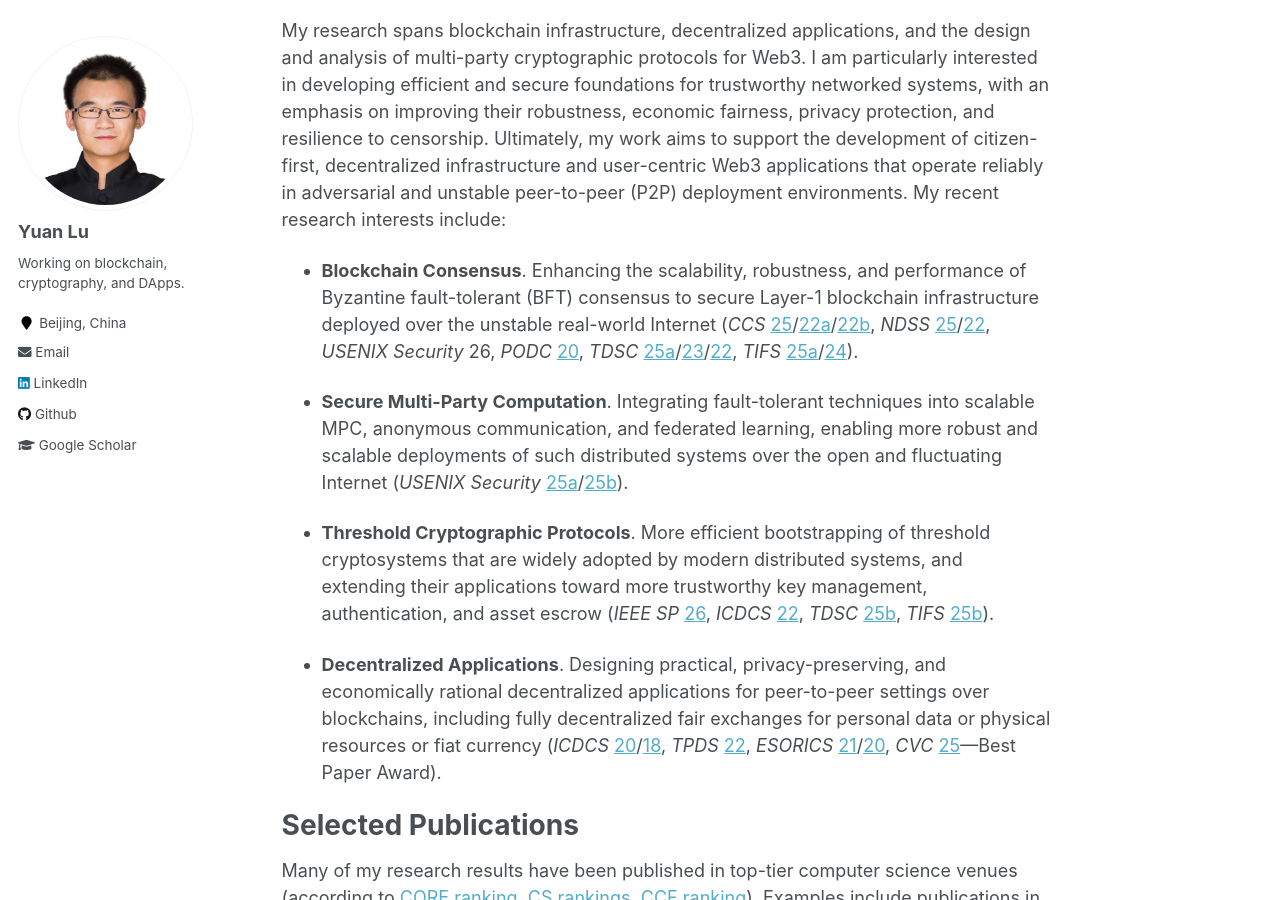
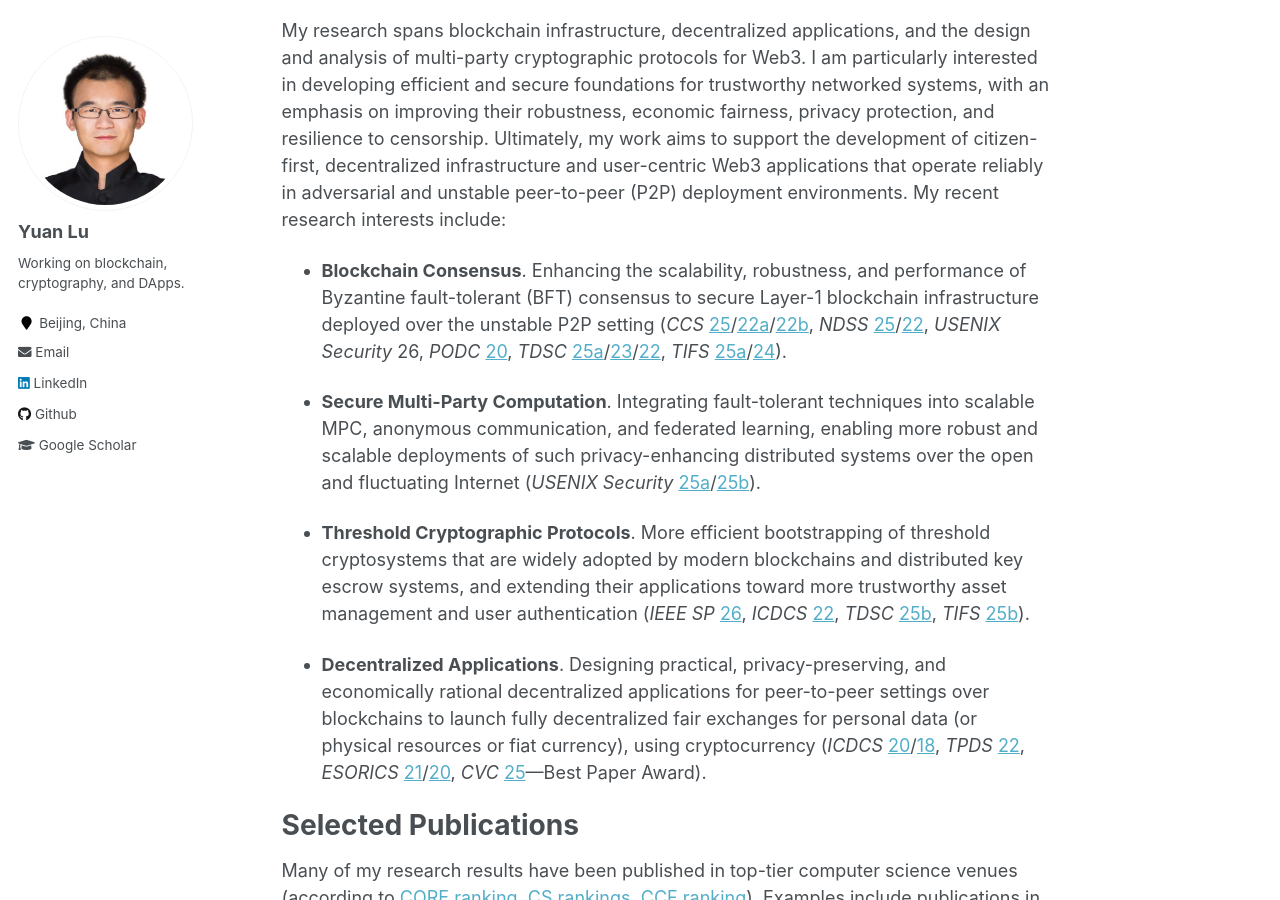
Before and after one commit to yylluu/yylluu.github.io, a Jekyll site: the page built from _pages/about.md, in a window 1280 px wide and 900 px high, scrolled down 226 px. Built offline with Jekyll 4.4.1, drawn with Linux system fonts in a browser that asks for light colours.

Commit message:
Update about.md

```diff
--- a/_pages/about.md
+++ b/_pages/about.md
@@ -14,13 +14,13 @@
 
 My research spans blockchain infrastructure, decentralized applications, and the design and analysis of multi-party cryptographic protocols for Web3. I am particularly interested in developing efficient and secure foundations for trustworthy networked systems, with an emphasis on improving their robustness, economic fairness, privacy protection, and resilience to censorship. Ultimately, my work aims to support the development of citizen-first, decentralized infrastructure and user-centric Web3 applications that operate reliably in adversarial and unstable peer-to-peer (P2P) deployment environments. My recent research interests include:
 
-- **Blockchain Consensus**. Enhancing the scalability, robustness, and performance of Byzantine fault-tolerant (BFT) consensus to secure Layer-1 blockchain infrastructure deployed over the unstable real-world Internet (*CCS* [25](https://dl.acm.org/doi/abs/10.1145/3719027.3765132)/[22a](https://dl.acm.org/doi/abs/10.1145/3548606.3559346)/[22b](https://dl.acm.org/doi/abs/10.1145/3548606.3559379), *NDSS* [25](https://eprint.iacr.org/2024/206)/[22](https://eprint.iacr.org/2022/27), *USENIX Security* 26, *PODC* [20](https://dl.acm.org/doi/abs/10.1145/3382734.3405707), *TDSC* [25a](https://ieeexplore.ieee.org/abstract/document/11002681)/[23](https://ieeexplore.ieee.org/abstract/document/9913698)/[22](https://ieeexplore.ieee.org/abstract/document/9913698), *TIFS* [25a](https://ieeexplore.ieee.org/abstract/document/11014212)/[24](https://ieeexplore.ieee.org/abstract/document/10415090)).
+- **Blockchain Consensus**. Enhancing the scalability, robustness, and performance of Byzantine fault-tolerant (BFT) consensus to secure Layer-1 blockchain infrastructure deployed over the unstable P2P setting (*CCS* [25](https://dl.acm.org/doi/abs/10.1145/3719027.3765132)/[22a](https://dl.acm.org/doi/abs/10.1145/3548606.3559346)/[22b](https://dl.acm.org/doi/abs/10.1145/3548606.3559379), *NDSS* [25](https://eprint.iacr.org/2024/206)/[22](https://eprint.iacr.org/2022/27), *USENIX Security* 26, *PODC* [20](https://dl.acm.org/doi/abs/10.1145/3382734.3405707), *TDSC* [25a](https://ieeexplore.ieee.org/abstract/document/11002681)/[23](https://ieeexplore.ieee.org/abstract/document/9913698)/[22](https://ieeexplore.ieee.org/abstract/document/9913698), *TIFS* [25a](https://ieeexplore.ieee.org/abstract/document/11014212)/[24](https://ieeexplore.ieee.org/abstract/document/10415090)).
 
-- **Secure Multi-Party Computation**. Integrating fault-tolerant techniques into scalable MPC, anonymous communication, and federated learning, enabling more robust and scalable deployments of such distributed systems over the open and fluctuating Internet (*USENIX Security* [25a](https://www.usenix.org/conference/usenixsecurity25/presentation/su-yuan)/[25b](https://www.usenix.org/conference/usenixsecurity25/presentation/liu-yizhong)).
+- **Secure Multi-Party Computation**. Integrating fault-tolerant techniques into scalable MPC, anonymous communication, and federated learning, enabling more robust and scalable deployments of such privacy-enhancing distributed systems over the open and fluctuating Internet (*USENIX Security* [25a](https://www.usenix.org/conference/usenixsecurity25/presentation/su-yuan)/[25b](https://www.usenix.org/conference/usenixsecurity25/presentation/liu-yizhong)).
 
-- **Threshold Cryptographic Protocols**. More efficient bootstrapping of threshold cryptosystems that are widely adopted by modern distributed systems, and extending their applications toward more trustworthy key management, authentication, and asset escrow (*IEEE SP* [26](https://eprint.iacr.org/2025/149), *ICDCS* [22](https://ieeexplore.ieee.org/abstract/document/9912190), *TDSC* [25b](https://ieeexplore.ieee.org/abstract/document/10807394), *TIFS* [25b](https://ieeexplore.ieee.org/abstract/document/11153573)).
+- **Threshold Cryptographic Protocols**. More efficient bootstrapping of threshold cryptosystems that are widely adopted by modern blockchains and distributed key escrow systems, and extending their applications toward more trustworthy asset management and user authentication (*IEEE SP* [26](https://eprint.iacr.org/2025/149), *ICDCS* [22](https://ieeexplore.ieee.org/abstract/document/9912190), *TDSC* [25b](https://ieeexplore.ieee.org/abstract/document/10807394), *TIFS* [25b](https://ieeexplore.ieee.org/abstract/document/11153573)).
 
-- **Decentralized Applications**. Designing practical, privacy-preserving, and economically rational decentralized applications for peer-to-peer settings over blockchains, including fully decentralized fair exchanges for personal data or physical resources or fiat currency (*ICDCS* [20](https://ieeexplore.ieee.org/abstract/document/9355719)/[18](https://ieeexplore.ieee.org/abstract/document/8416350), *TPDS* [22](https://ieeexplore.ieee.org/abstract/document/9929262), *ESORICS* [21](https://link.springer.com/chapter/10.1007/978-3-030-88418-5_17)/[20](https://link.springer.com/chapter/10.1007/978-3-030-59013-0_35), *CVC* [25](https://ieeexplore.ieee.org/abstract/document/11068849)—Best Paper Award).
+- **Decentralized Applications**. Designing practical, privacy-preserving, and economically rational decentralized applications for peer-to-peer settings over blockchains to launch fully decentralized fair exchanges for personal data (or physical resources or fiat currency), using cryptocurrency (*ICDCS* [20](https://ieeexplore.ieee.org/abstract/document/9355719)/[18](https://ieeexplore.ieee.org/abstract/document/8416350), *TPDS* [22](https://ieeexplore.ieee.org/abstract/document/9929262), *ESORICS* [21](https://link.springer.com/chapter/10.1007/978-3-030-88418-5_17)/[20](https://link.springer.com/chapter/10.1007/978-3-030-59013-0_35), *CVC* [25](https://ieeexplore.ieee.org/abstract/document/11068849)—Best Paper Award).
 
 
 
```
